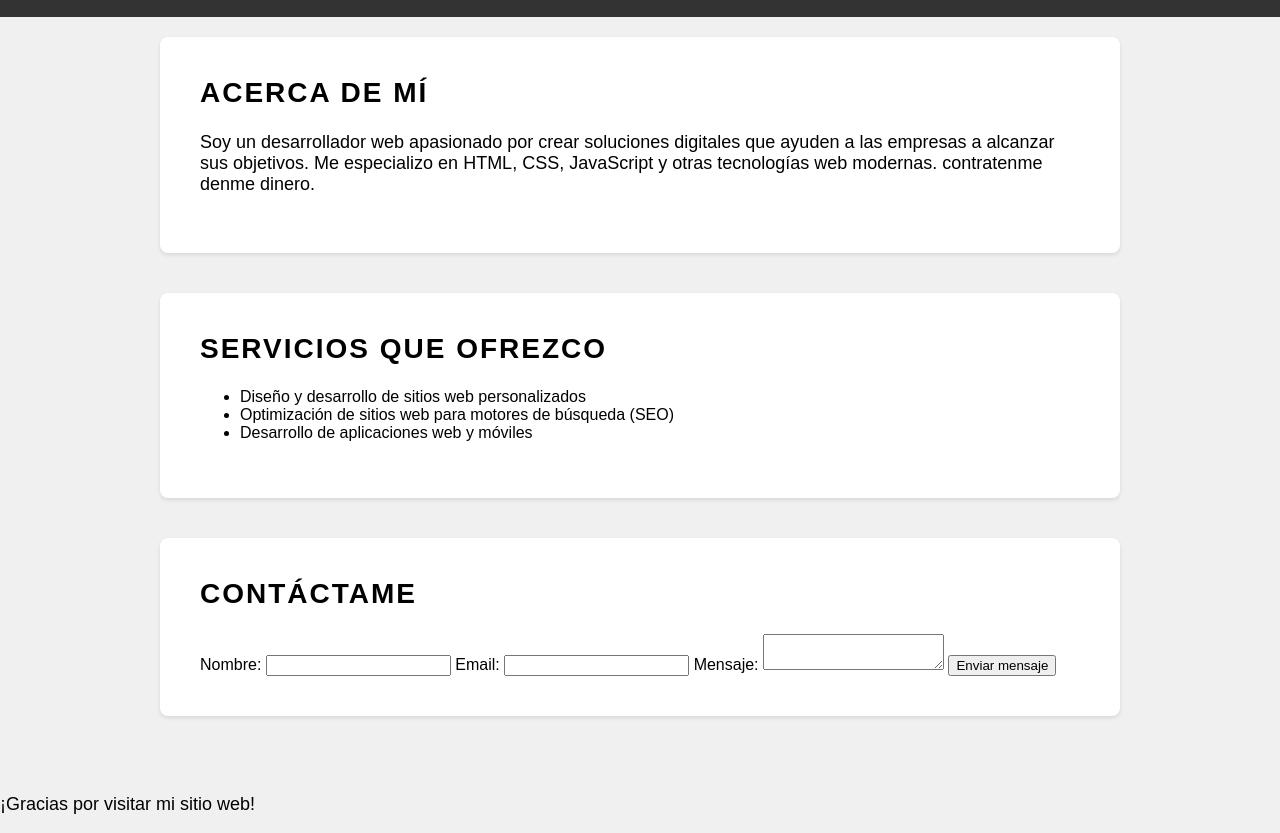
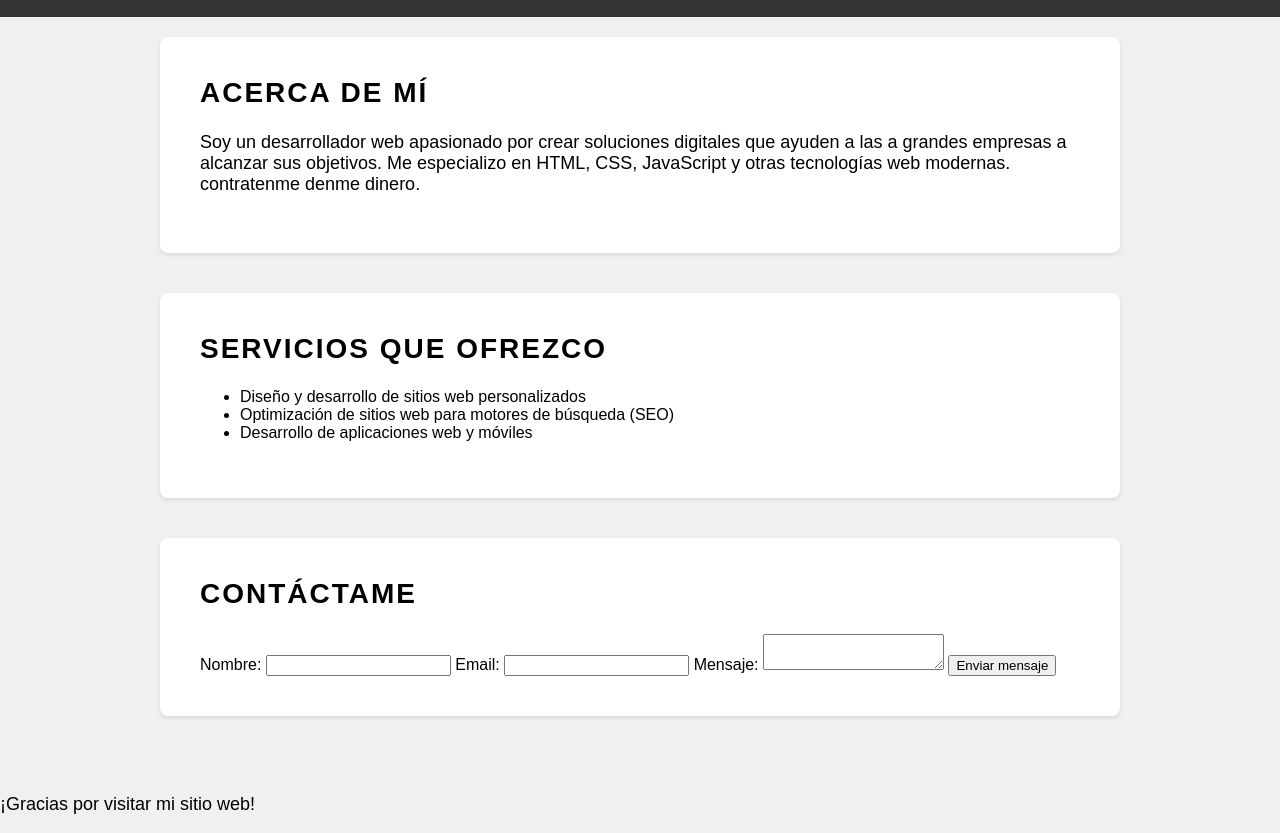
Before and after one commit to NicolasJeldres1/clasegithubmisitio, a plain HTML site: page index.html in a window 1280 px wide. Shown: the part 96-929 px from the top of the page. Drawn offline with Linux system fonts and the light colour scheme.

Commit message:
Se modifico mi mercado objetivo

```diff
--- a/index.html
+++ b/index.html
@@ -19,7 +19,7 @@
     <main>
       <section id="about">
         <h2>Acerca de mí</h2>
-        <p>Soy un desarrollador web apasionado por crear soluciones digitales que ayuden a las empresas a alcanzar sus objetivos. Me especializo en HTML, CSS, JavaScript y otras tecnologías web modernas. contratenme denme dinero.</p>
+        <p>Soy un desarrollador web apasionado por crear soluciones digitales que ayuden a las a grandes empresas a alcanzar sus objetivos. Me especializo en HTML, CSS, JavaScript y otras tecnologías web modernas. contratenme denme dinero.</p>
       </section>
       <section id="services">
         <h2>Servicios que ofrezco</h2>
```
